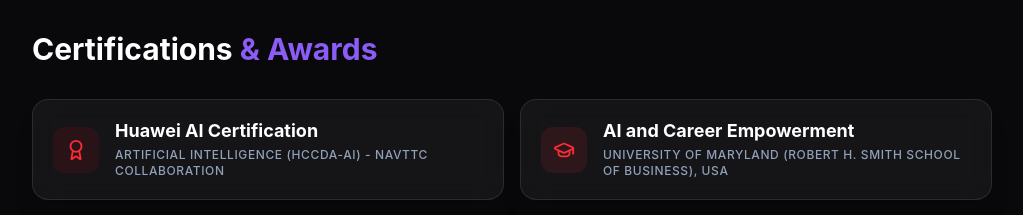
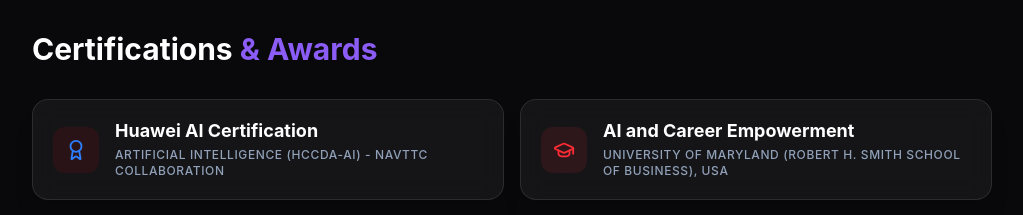
Before and after one commit to Umer-206/my-portfolio, a React (Vite) app: page / in a window 1280 px wide. Shown: the part 3460-3675 px from the top of the page, without its empty margins (128-1151 px from the left). Built offline with nearby package versions, Linux system fonts and the light colour scheme.

Commit message:
color change

```diff
--- a/src/components/Certifications.tsx
+++ b/src/components/Certifications.tsx
@@ -6,7 +6,7 @@
     title: "Huawei AI Certification",
     org: "Artificial Intelligence (HCCDA-AI) - NAVTTC Collaboration",
     icon: <Award size={22} />,
-    color: "text-red-500",
+    color: "text-blue-500",
     bg: "bg-red-600/10",
   },
   {
```
